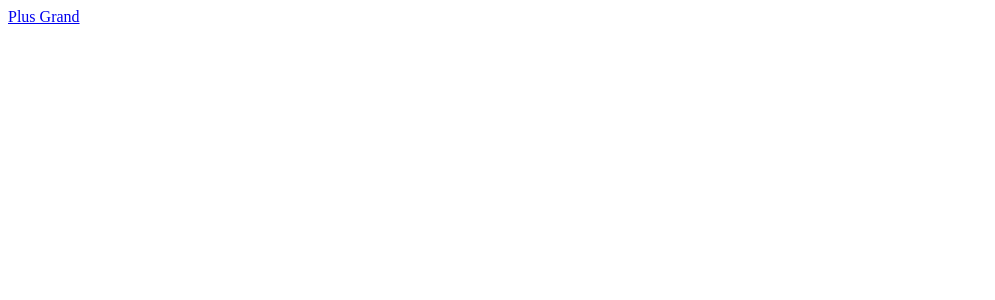
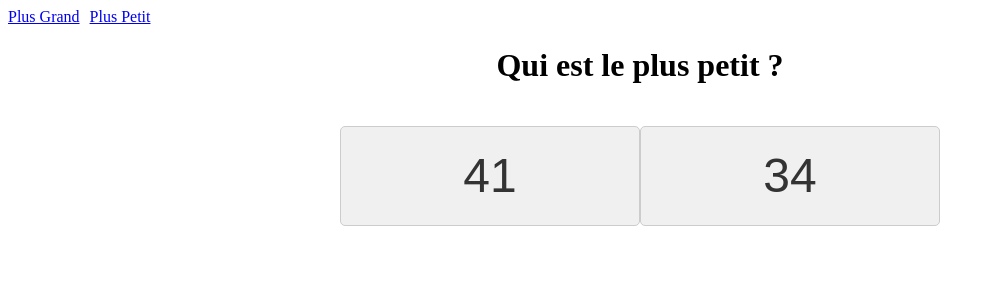
Before and after one commit to angeliquebesi/exosCP, a React (Vite) app: page /compare/less in a window 1280 px wide. Before the commit this address had no page. Shown: the top 300 px of the page, without its empty margins (0-995 px from the left). Built offline with nearby package versions, Linux system fonts and the light colour scheme.

Commit message:
feat: add exercice for less number

```diff
--- a/src/Pages/CompareNumbers.tsx
+++ b/src/Pages/CompareNumbers.tsx
@@ -3,13 +3,17 @@ import MoreHighComponents from "../components/MoreHighComponents";
 import ResponseComponents from "../components/ResponseComponents";
 import './CompareNumbers.css';
 
-function CompareNumbers() {
+function CompareNumbersTitle({ compareValue }: Readonly<{compareValue: string}>) {
+  return compareValue === 'more' ? <h1>Qui est le plus grand ?</h1> : <h1>Qui est le plus petit ?</h1>
+}
+
+function CompareNumbers({ compareValue }: Readonly<{compareValue: string}>) {
   const [result, setResult] = useState<boolean | null>(null);
 
   return (
     <div className="compare-numbers-container">
-      <h1>Qui est le plus grand ?</h1>
-      <MoreHighComponents setResult={setResult}/>
+      <CompareNumbersTitle compareValue={compareValue} />
+      <MoreHighComponents setResult={setResult} compareSymbol={compareValue}/>
       <ResponseComponents result={result}/>
     </div>
   )
--- a/src/components/AtomicComponents/NavBar/NavBar.tsx
+++ b/src/components/AtomicComponents/NavBar/NavBar.tsx
@@ -5,6 +5,7 @@ function Navbar() {
   return (
     <nav className="navbar">
       <Link to='/compare/more'>Plus Grand</Link>
+      <Link to='/compare/less'>Plus Petit</Link>
     </nav>
   );
 }
--- a/src/components/MoreHighComponents.tsx
+++ b/src/components/MoreHighComponents.tsx
@@ -2,13 +2,22 @@ import { useMemo, useState } from "react";
 import getRandomIntInclusive from "../utils/getRandomIntInclusive";
 import NumberButton from "./AtomicComponents/NumberButton";
 
-function MoreHighComponents({ setResult }: {readonly setResult: (result: boolean | null) => void}) {
+interface MoreHighComponentsProps {
+  setResult: (result: boolean | null) => void;
+  compareSymbol: string;
+}
+
+function MoreHighComponents({ setResult, compareSymbol }: Readonly<MoreHighComponentsProps>) {
   const [disabledButton, setDisabledButton] = useState<boolean>(false);
   const ButtonValue1 = useMemo(() => getRandomIntInclusive(0, 50), [disabledButton]);
   const ButtonValue2 = useMemo(() => getRandomIntInclusive(0, 50, ButtonValue1), [disabledButton]);
 
   const compareValue = (buttonValue: number, otherValue: number) => {
-    setResult(buttonValue > otherValue );
+    if (compareSymbol === 'more') {
+      setResult(buttonValue > otherValue );
+    } else {
+      setResult(buttonValue < otherValue );
+    }
     setDisabledButton(prev => !prev);
     setTimeout(() => {
       setDisabledButton(prev => !prev)
--- a/src/main.tsx
+++ b/src/main.tsx
@@ -11,7 +11,8 @@ createRoot(document.getElementById('root')!).render(
       <Navbar />
       <Routes>
         <Route path="/" element={<App />} />
-        <Route path="/compare/more" element={<CompareNumbers />} />
+        <Route path="/compare/more" element={<CompareNumbers compareValue="more" />} />
+        <Route path="/compare/less" element={<CompareNumbers compareValue="less" />} />
       </Routes>
     </BrowserRouter>
   </StrictMode>,
```
